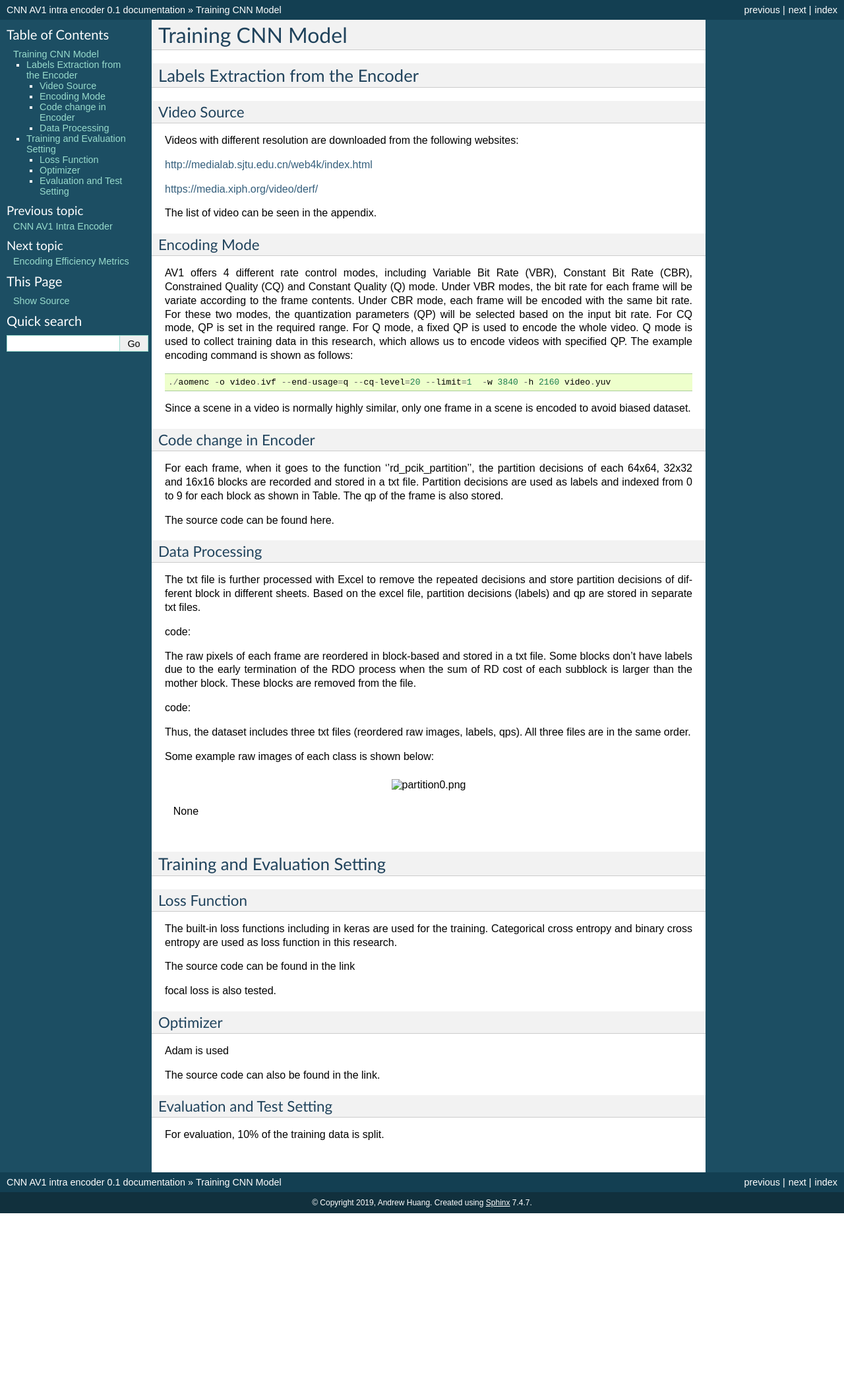
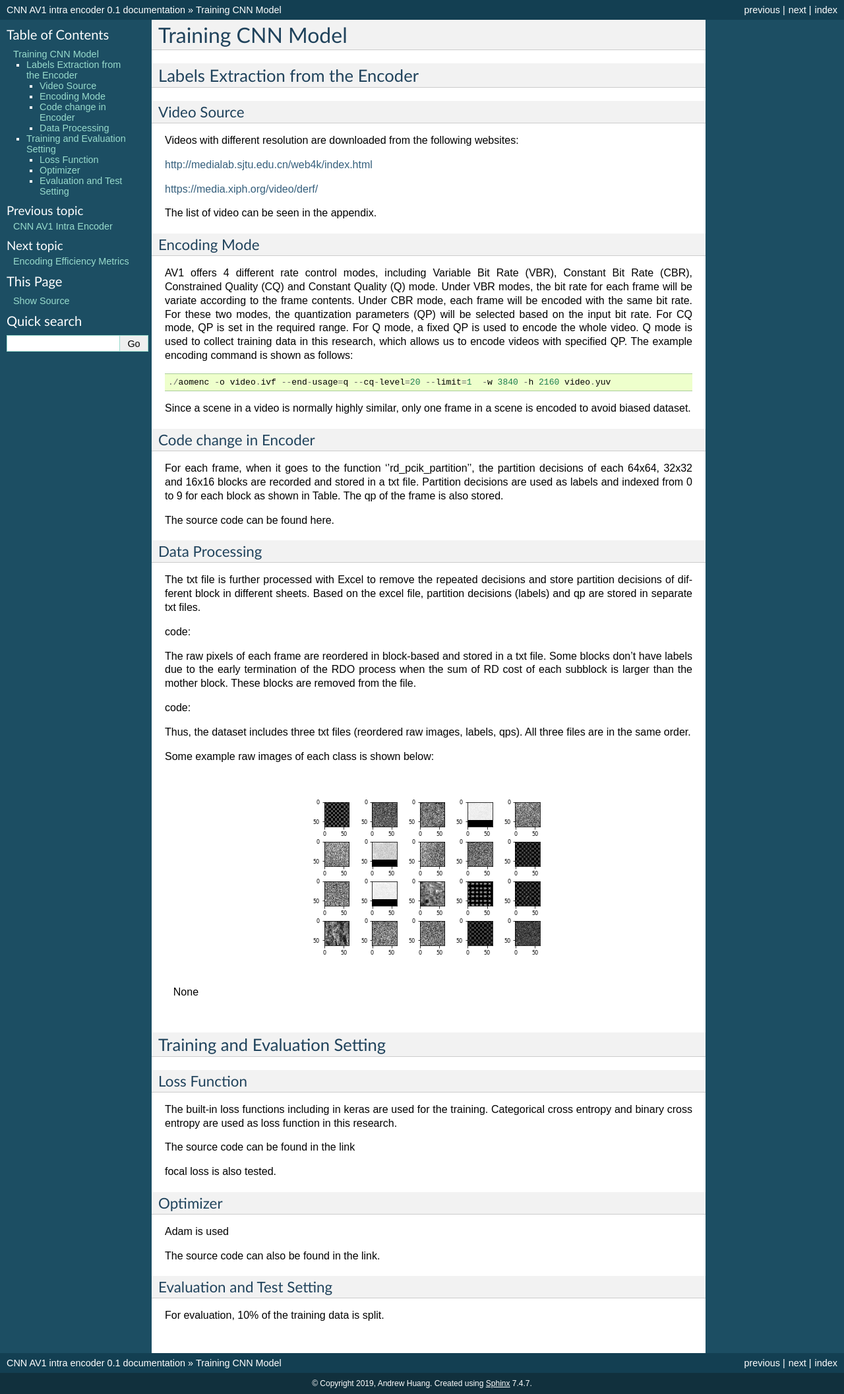
Before and after one commit to epadam/CNN-AV1-intra-encoder, a Sphinx documentation site: the page built from source/training.rst, in a window 1280 px wide. Shown: the whole page at 66% size. Built offline with Sphinx 7.4.7, drawn with Linux system fonts in a browser that asks for light colours; before the commit the page ends 1839 px from its top, so only the background shows below that.

Commit message:
Update training.rst

```diff
--- a/source/training.rst
+++ b/source/training.rst
@@ -56,7 +56,7 @@ Thus, the dataset includes three txt files (reordered raw images, labels, qps).
 
 Some example raw images of each class is shown below:
 
-.. figure:: partition0.png
+.. figure:: img/partition0.png
 
     None
 
```
